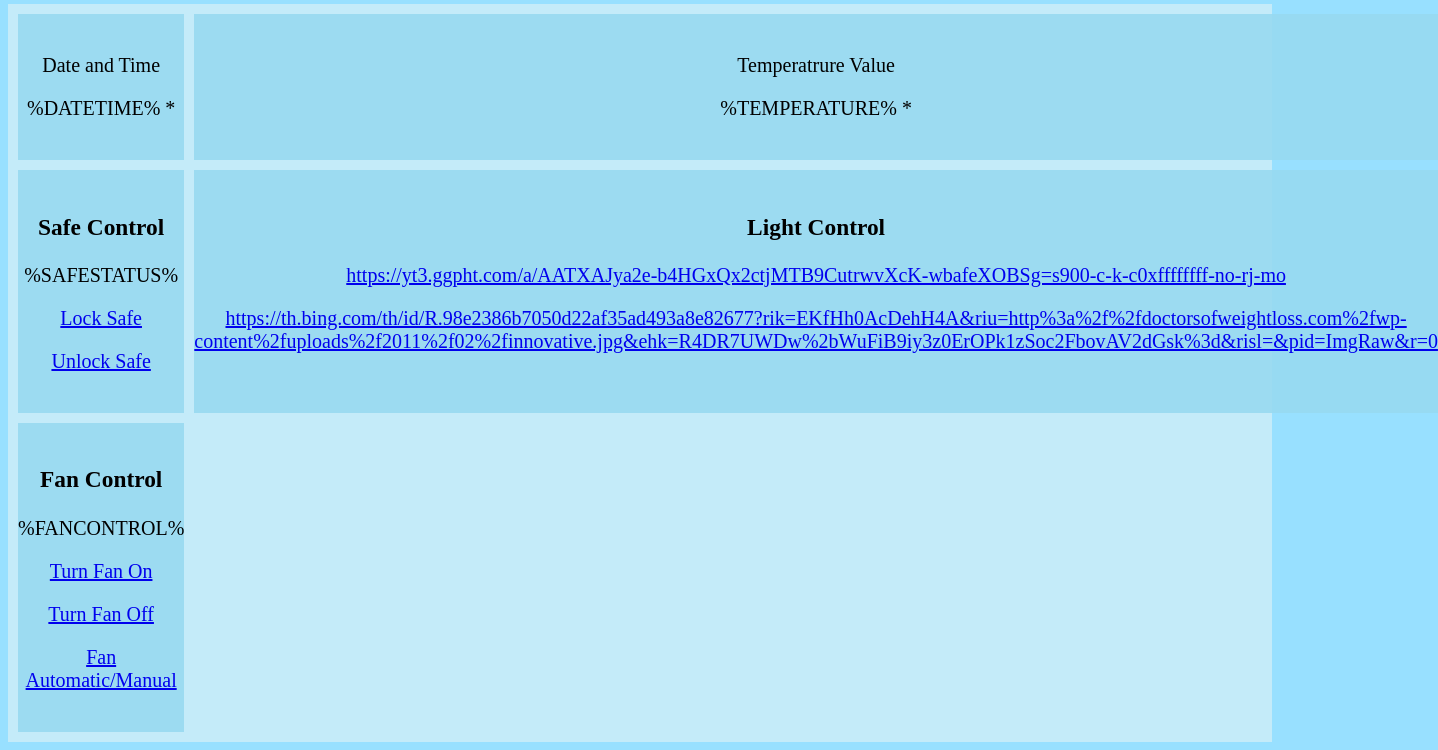
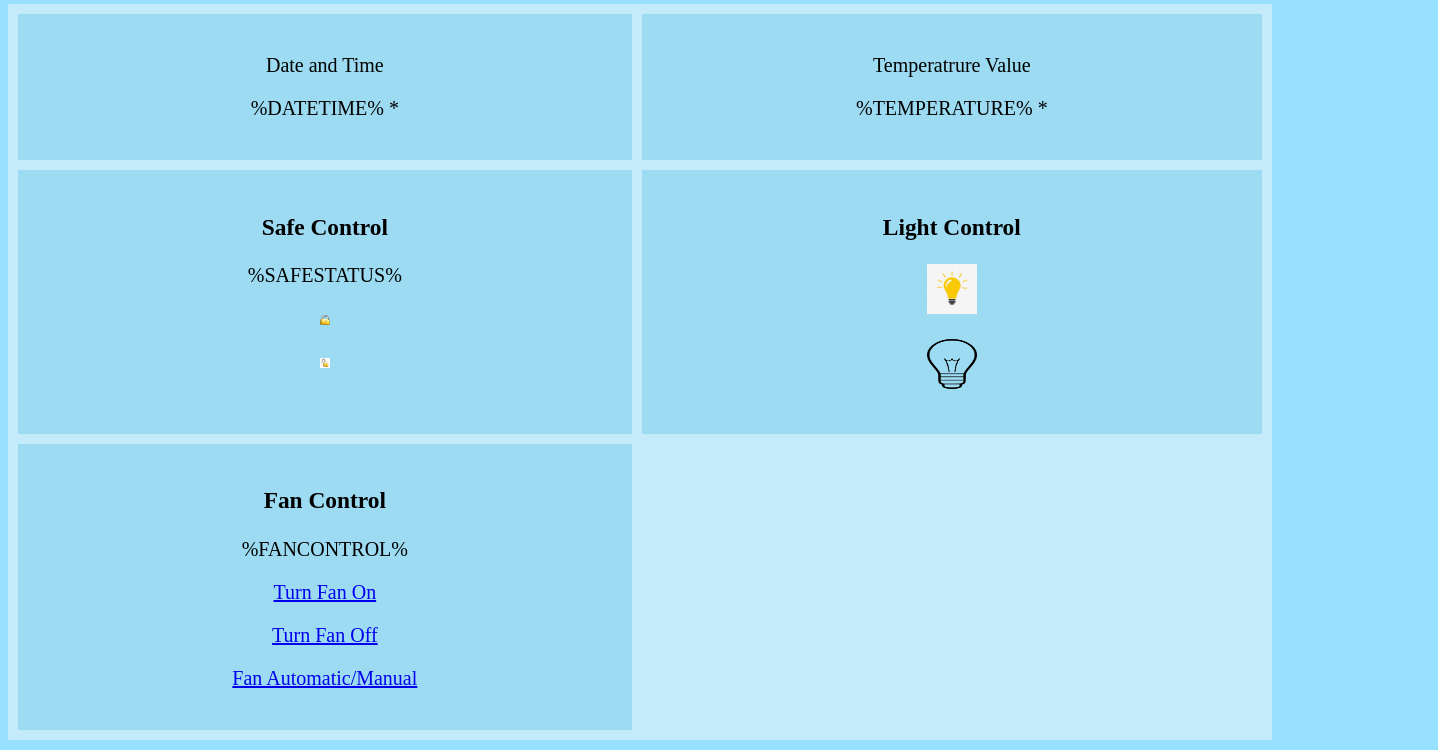
Before and after one commit to C-C-Burrows/remotemonitoringstation-C-C-Burrows, a plain HTML site: page RMS/data/dashboard.html in a window 1280 px wide. Shown: the part 151-901 px from the top of the page, 1438 px wide, since content can reach past the window. Drawn offline with Linux system fonts and the light colour scheme.

Commit message:
working imagers.....?

```diff
--- a/RMS/data/dashboard.html
+++ b/RMS/data/dashboard.html
@@ -36,14 +36,27 @@
                 <H3>Safe Control</h3>
                 <p>%SAFESTATUS%</a></p>
 
-                <p><a href="/SafeLock">Lock Safe</a></p>
-                <p><a href="/SafeUnlock">Unlock Safe</a></p>
+                <p><a href="/SafeLock"><img src="lock.png"
+                    width="10px"
+                    height="10px"
+                    ></a></p>
+
+                <p><a href="/SafeUnlock"><img src="unlock.jpg"
+                    width="10px"
+                    height="10px"
+                    ></a></p>
             </div>
         </div>
         <div>
             <H3>Light Control</h3>
-            <p><a href="/LEDOn">https://yt3.ggpht.com/a/AATXAJya2e-b4HGxQx2ctjMTB9CutrwvXcK-wbafeXOBSg=s900-c-k-c0xffffffff-no-rj-mo</a></p>
-            <p><a href="/LEDOff">https://th.bing.com/th/id/R.98e2386b7050d22af35ad493a8e82677?rik=EKfHh0AcDehH4A&riu=http%3a%2f%2fdoctorsofweightloss.com%2fwp-content%2fuploads%2f2011%2f02%2finnovative.jpg&ehk=R4DR7UWDw%2bWuFiB9iy3z0ErOPk1zSoc2FbovAV2dGsk%3d&risl=&pid=ImgRaw&r=0</a></p>
+            <p><a href="/LEDOn"><img src="lighton.png"
+                width="50px"
+                    height="50px"
+                ></a></p>
+            <p><a href="/LEDOff"><img src="lightoff.png"
+                width="50px"
+                    height="50px"
+                ></a></p>
         </div>
         <div>
             <H3>Fan Control</h3>
```
Also changed, not shown: RMS/data/index.html (+1 -1 lines), RMS/data/lightoff.png (added), RMS/data/lighton.png (added), RMS/data/lock.png (added), RMS/data/unlock.jpg (added), RMS/data/welcomepage.png (deleted), 3 other files.
